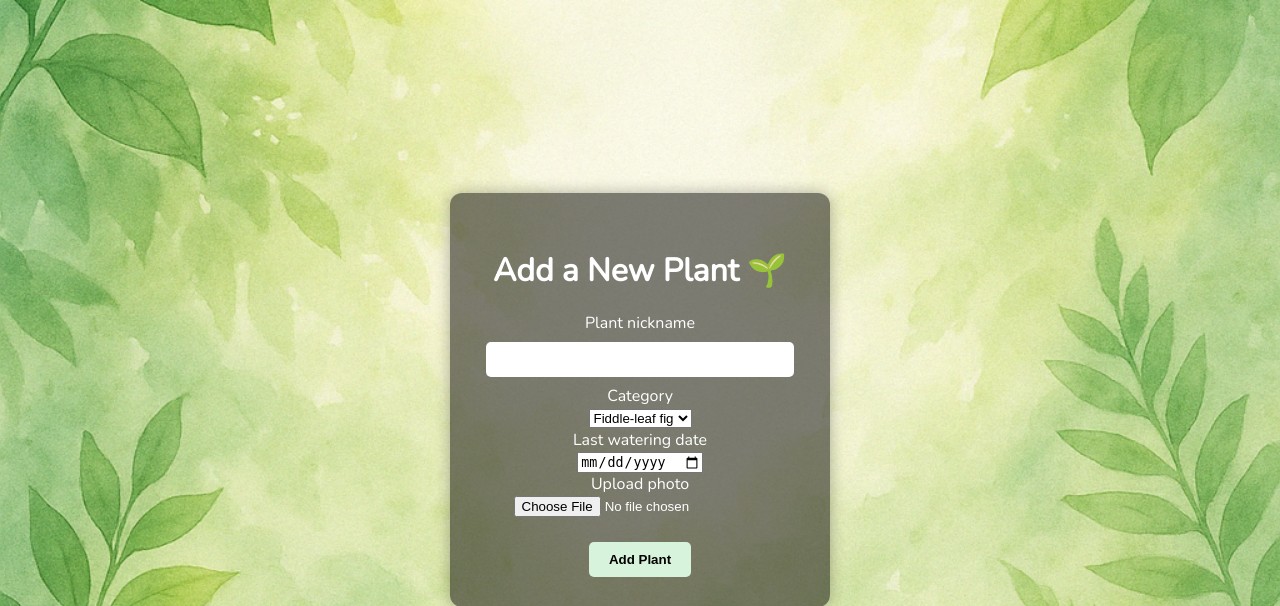
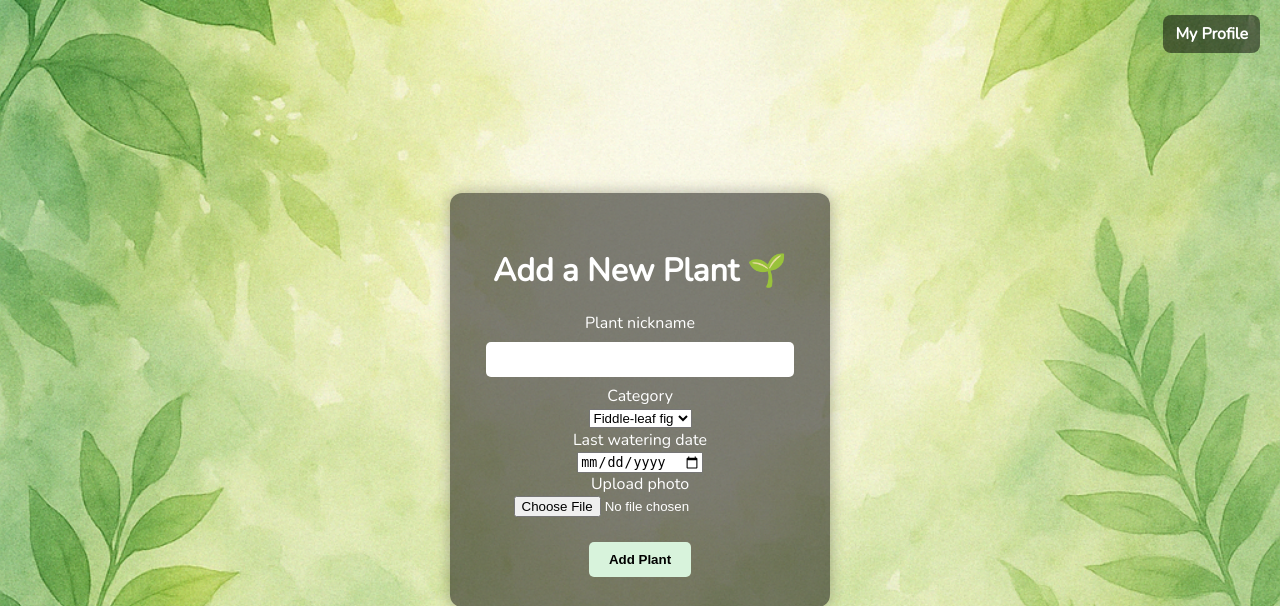
Before and after one commit to kubalic/new_repo_1, a Flask app: page /add-plant in a window 1280 px wide. Shown: the top 606 px of the page. Run offline with Flask 3, Linux system fonts and the light colour scheme; a user stored in the database is signed in; data comes from the database, SQL or seed files in the repository; some libraries are stand-ins or nearby versions.

Commit message:
Refactor top bar: move profile to top-right, remove logout

```diff
--- a/app/routes.py
+++ b/app/routes.py
@@ -93,3 +93,10 @@ def add_category():
         flash('Category added!', 'success')
         return redirect(url_for('routes.index'))
     return render_template('add_category.html', form=form)
+
+#route to profile page
+@routes.route('/profile')
+@login_required
+def profile():
+    plants = Plant.query.filter_by(user_id=current_user.id).all()
+    return render_template('profile.html', plants=plants)
--- a/app/static/style.css
+++ b/app/static/style.css
@@ -36,30 +36,27 @@ body {
 
 
 .top-bar {
+  position: absolute;
+  top: 15px;
+  right: 20px;
   display: flex;
-  justify-content: flex-end;
-  align-items: center;
   gap: 15px;
-  padding: 15px;
-  font-size: 1.1em;
-  color: white;
-  background-color: rgba(0, 0, 0, 0.3);
-}
-
-.top-bar span {
-  margin-right: auto;
-  padding-left: 15px;
-  font-weight: bold;
+  z-index: 1000;
 }
 
 .top-bar a {
   color: white;
   text-decoration: none;
+  background-color: rgba(0, 0, 0, 0.5);
+  padding: 8px 12px;
+  border-radius: 8px;
+  font-weight: bold;
 }
 
 .top-bar a:hover {
-  text-decoration: underline;
+  background-color: rgba(0, 0, 0, 0.7);
 }
+
 
 .form-container {
   background-color: rgba(0, 0, 0, 0.5);
@@ -110,7 +107,9 @@ body {
   font-weight: bold;
   border-radius: 5px;
   cursor: pointer;
+  text-decoration: none;
 }
+
 
 .btn:hover {
   background-color: #b7e4c7;
--- a/app/templates/base.html
+++ b/app/templates/base.html
@@ -5,7 +5,21 @@
     <link rel="stylesheet" href="{{ url_for('static', filename='style.css') }}">
     <link href="https://fonts.googleapis.com/css2?family=Nunito&display=swap" rel="stylesheet">
 </head>
+
 <body style="background-image: url('{{ url_for('static', filename='background.png') }}'); background-size: cover; background-position: center;">
+
+<!--  Top Navigation Bar -->
+<div class="top-bar">
+    {% if current_user.is_authenticated %}
+        <a href="{{ url_for('routes.profile') }}">My Profile</a>
+    {% else %}
+        <a href="{{ url_for('routes.login') }}">Login</a>
+        <a href="{{ url_for('routes.register') }}">Register</a>
+    {% endif %}
+</div>
+
+
+
 
     {% block content %}{% endblock %}
 
```
Also changed, not shown: app/templates/profile.html (added, +24 -0 lines).
